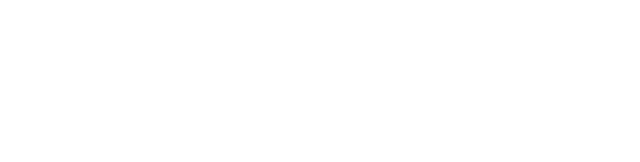
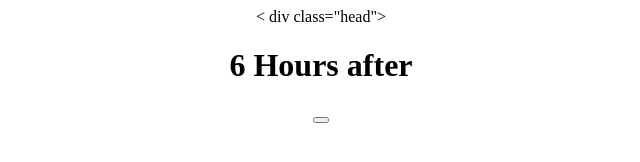
Before and after one commit to Devoted-brewer72/6_hours_after_html5_game, a plain HTML site: page Index.html in a window 1280 px wide. Shown: the whole page, without its empty margins (319-959 px from the left). Drawn offline with Linux system fonts and the light colour scheme.

Commit message:
Index.html 1.1
Added body

```diff
--- a/Index.html
+++ b/Index.html
@@ -1,4 +1,13 @@
 <!DOCTYPE html>
+<html>
 <center>
+  < div class="head">
+    <h1> 6 Hours after </h1>
+  </head>
+    <body>
+      <p>
+        <button></button>
+      </p>
+    </body>
 </center>
 </html>
```
